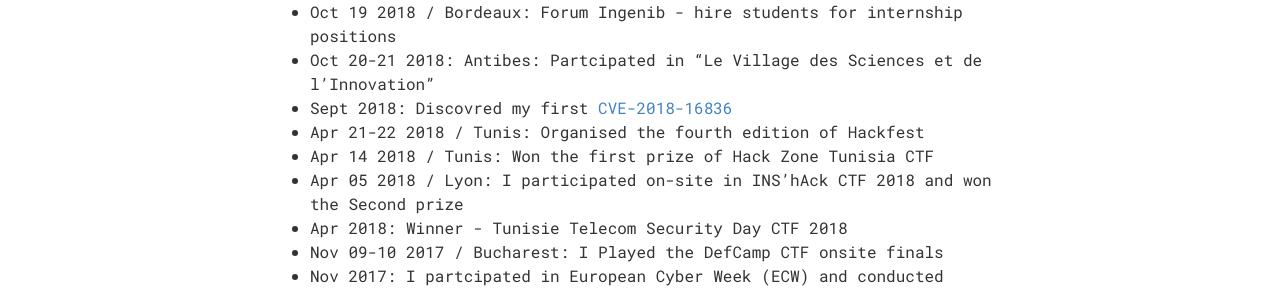
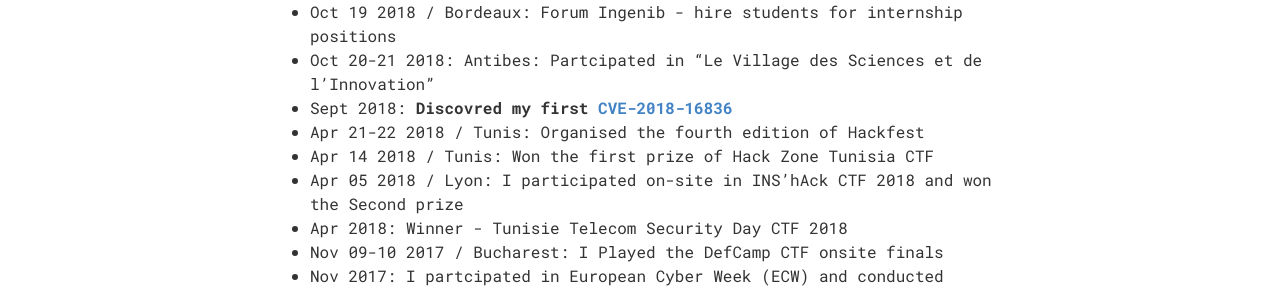
Before and after one commit to maroueneboubakri/maroueneboubakri.github.io, a Jekyll site: the page built from news.md, in a window 1280 px wide. Shown: the part 686-978 px from the top of the page. Built offline with Jekyll 4.4.1, drawn with Linux system fonts in a browser that asks for light colours.

Commit message:
Update news.md

```diff
--- a/news.md
+++ b/news.md
@@ -17,7 +17,7 @@
  - Oct 18 2018 / Limoges: Forum Avenir - hire students for internship positions
  - Oct 19 2018 / Bordeaux: Forum Ingenib - hire students for internship positions
  - Oct 20-21 2018: Antibes: Partcipated in "Le Village des Sciences et de l'Innovation"
- - Sept 2018: Discovred my first [CVE-2018-16836](https://nvd.nist.gov/vuln/detail/CVE-2018-16836)
+ - Sept 2018: **Discovred my first [CVE-2018-16836](https://nvd.nist.gov/vuln/detail/CVE-2018-16836)**
  - Apr 21-22 2018 / Tunis: Organised the fourth edition of Hackfest
  - Apr 14 2018 / Tunis: Won the first prize of Hack Zone Tunisia CTF
  - Apr 05 2018 / Lyon: I participated on-site in INS'hAck CTF 2018 and won the Second prize
```
